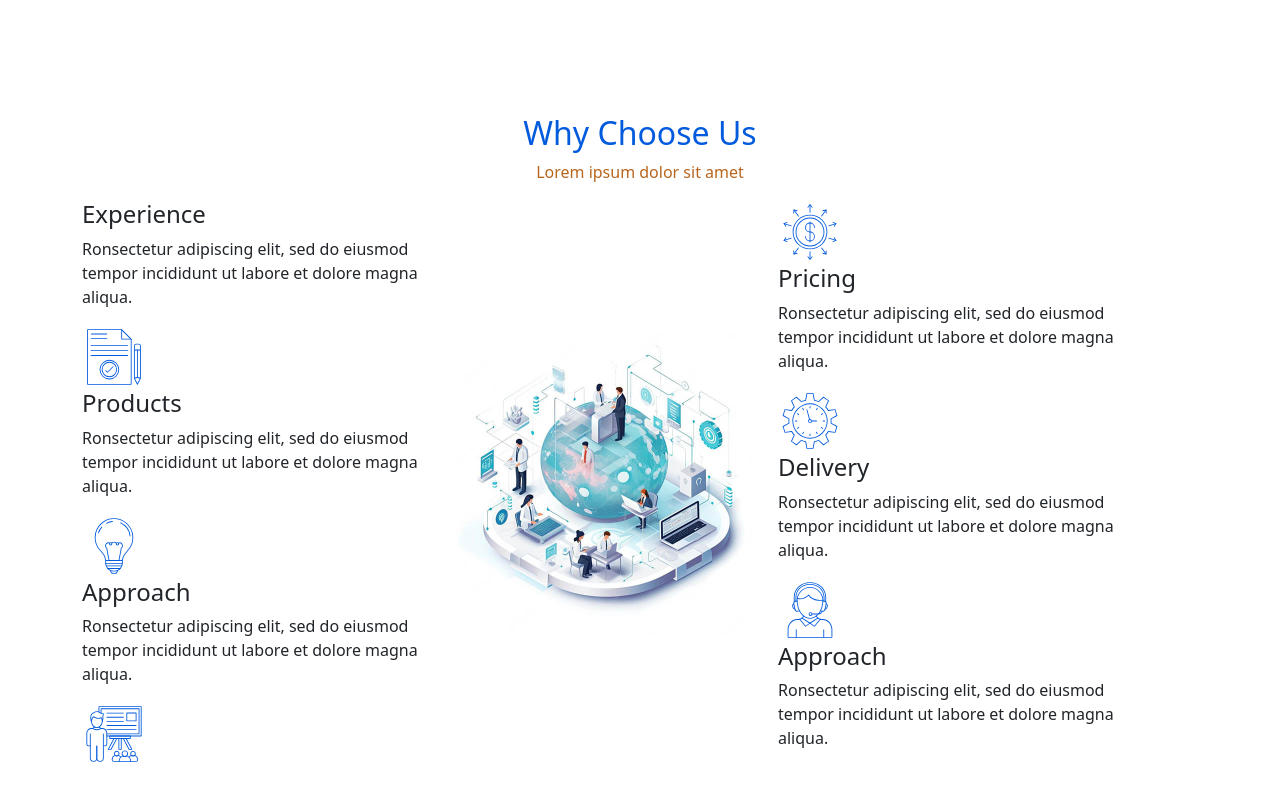
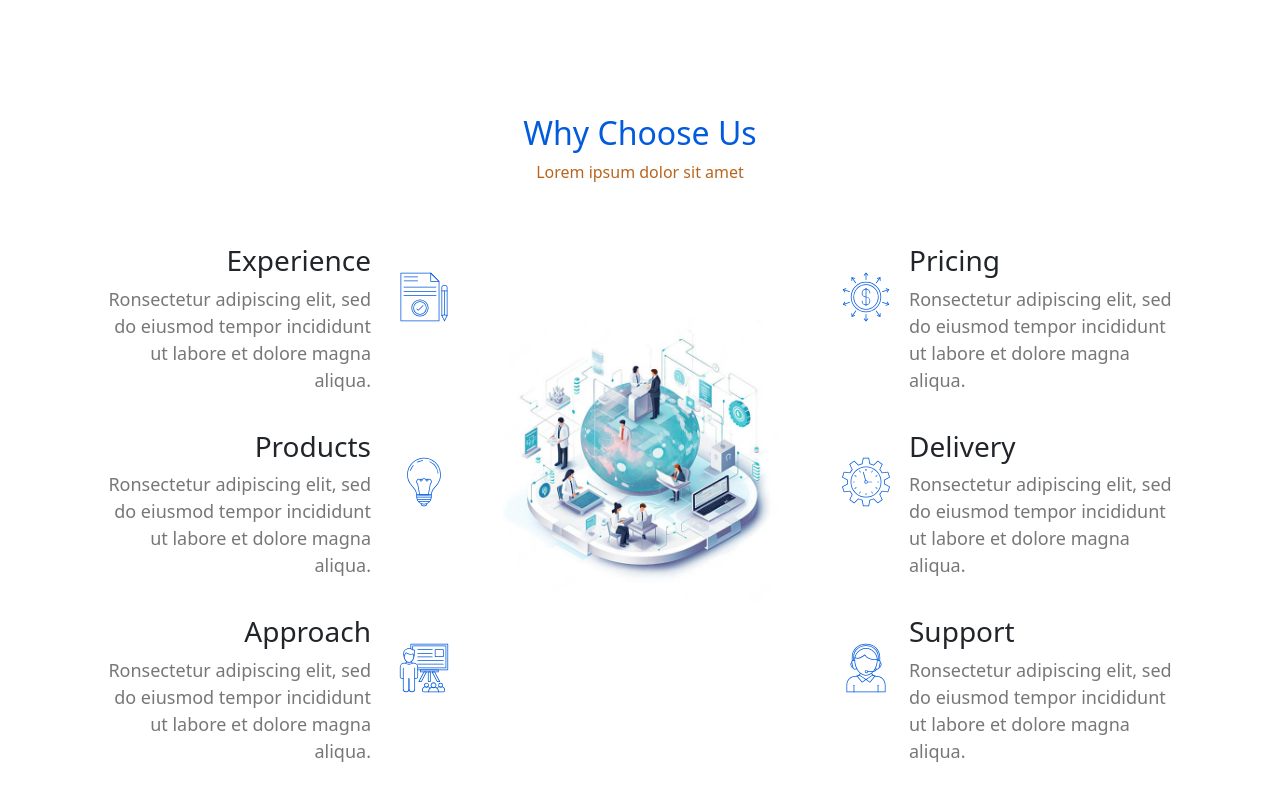
Before and after one commit to Hamza-1-0/Secondproject, a React (Vite) app: page / in a window 1280 px wide. Shown: the part 1588-2388 px from the top of the page. Built offline with nearby package versions, Linux system fonts and the light colour scheme.

Commit message:
Add header

```diff
--- a/src/Components/Choose/Choose-style.css
+++ b/src/Components/Choose/Choose-style.css
@@ -10,23 +10,50 @@
     color: #025add;
     text-align: center;
 }
-.choose>p{
+.choose .text-top{
     font-weight: 500;
     text-align: center;
     color: #b8651d;
-}
-
-.mid{
-    max-width: 20rem;
-    max-height: 20rem ;
-}
- .icon img{
-    max-height: 4rem;
+    margin-bottom: 50px;
 }
 .cont{
     display: flex;
+    flex-direction: column;
+}
+.mid{
+    max-width: 30rem;
+    width: 300px;
+    margin: 0 50px;
+    margin-top: 80px;
+    transition: 0.3s all ease;
+}
+.mid:hover{
+    transform: scale(1.09);
+}
+.content-choose{
+    display: flex;
     justify-content: center;
     align-items: center;
-    flex-direction: column;
-    width: calc(100% / 3);
+
 }
+ .content-choose img{
+    max-height: 3.5rem;
+    margin-bottom: 60px;
+    margin-left: 10px;
+}
+.content-choose .text-choose{
+    padding:10px;
+}
+.content-choose .text-choose h4{
+    font-size: 28px;
+    font-weight: 300;
+    padding: 0 5px;
+}
+.content-choose .text-choose p{
+    padding: 0 5px;
+    font-size: 18px;
+    color: #777;
+}
+.content-choose .left{
+     text-align: right;
+}
--- a/src/Components/Choose/Choose.jsx
+++ b/src/Components/Choose/Choose.jsx
@@ -5,42 +5,45 @@ const Choose = () => {
   return (
     <div className="choose">
       <h2>Why Choose Us</h2>
-      <p>Lorem ipsum dolor sit amet</p>
+      <p className="text-top">Lorem ipsum dolor sit amet</p>
       <Container className="d-flex">
         <Row className="cont">
           <Col>
-            <div className="text-choose">
+            <div className="content-choose">
+              <div className="text-choose left">
+                {" "}
                 <h4>Experience</h4>
                 <p>
-                Ronsectetur adipiscing elit, sed do eiusmod tempor incididunt ut
-                labore et dolore magna aliqua.
+                  Ronsectetur adipiscing elit, sed do eiusmod tempor incididunt
+                  ut labore et dolore magna aliqua.
                 </p>
-            </div>
-            <div className="icon">
+              </div>{" "}
               <img src="src\assets\News\icons\icon-1.svg" alt="" />
             </div>
           </Col>
           <Col>
-            <div className="text-choose">
+            <div className="content-choose">
+              <div className="text-choose left">
+                {" "}
                 <h4>Products</h4>
                 <p>
-                Ronsectetur adipiscing elit, sed do eiusmod tempor incididunt ut
-                labore et dolore magna aliqua.
+                  Ronsectetur adipiscing elit, sed do eiusmod tempor incididunt
+                  ut labore et dolore magna aliqua.
                 </p>
-            </div>
-            <div className="icon">
+              </div>{" "}
               <img src="src\assets\News\icons\icon-2.svg" alt="" />
             </div>
           </Col>
           <Col>
-            <div className="text-choose">
+            <div className="content-choose">
+              <div className="text-choose left">
+                {" "}
                 <h4>Approach</h4>
                 <p>
-                Ronsectetur adipiscing elit, sed do eiusmod tempor incididunt ut
-                labore et dolore magna aliqua.
+                  Ronsectetur adipiscing elit, sed do eiusmod tempor incididunt
+                  ut labore et dolore magna aliqua.
                 </p>
-            </div>
-            <div className="icon">
+              </div>{" "}
               <img src="src\assets\News\icons\icon-3.svg" alt="" />
             </div>
           </Col>
@@ -50,41 +53,45 @@ const Choose = () => {
         </Row>
         <Row className="cont">
           <Col>
+            <div className="content-choose">
               {" "}
-            <div className="icon">
               <img src="src\assets\News\icons\icon-4.svg" alt="" />
-            </div>
               <div className="text-choose">
+                {" "}
                 <h4>Pricing</h4>
                 <p>
-                Ronsectetur adipiscing elit, sed do eiusmod tempor incididunt ut
-                labore et dolore magna aliqua.
+                  Ronsectetur adipiscing elit, sed do eiusmod tempor incididunt
+                  ut labore et dolore magna aliqua.
                 </p>
+              </div>{" "}
             </div>
           </Col>
           <Col>
+            <div className="content-choose">
               {" "}
-            <div className="icon">
               <img src="src\assets\News\icons\icon-5.svg" alt="" />
-            </div>
               <div className="text-choose">
+                {" "}
                 <h4>Delivery</h4>
                 <p>
-                Ronsectetur adipiscing elit, sed do eiusmod tempor incididunt ut
-                labore et dolore magna aliqua.
+                  Ronsectetur adipiscing elit, sed do eiusmod tempor incididunt
+                  ut labore et dolore magna aliqua.
                 </p>
+              </div>{" "}
             </div>
           </Col>
           <Col>
-            <div className="icon">
+            <div className="content-choose">
+              {" "}
               <img src="src\assets\News\icons\icon-6.svg" alt="" />
+              <div className="text-choose">
+                {" "}
+                <h4>Support</h4>
+                <p>
+                  Ronsectetur adipiscing elit, sed do eiusmod tempor incididunt
+                  ut labore et dolore magna aliqua.
+                </p>
               </div>{" "}
-            <div className="text-choose">
-              <h4>Approach</h4>
-              <p>
-                Ronsectetur adipiscing elit, sed do eiusmod tempor incididunt ut
-                labore et dolore magna aliqua.
-              </p>
             </div>
           </Col>
         </Row>
```
Lines whose indentation alone changed are shown as unchanged.
